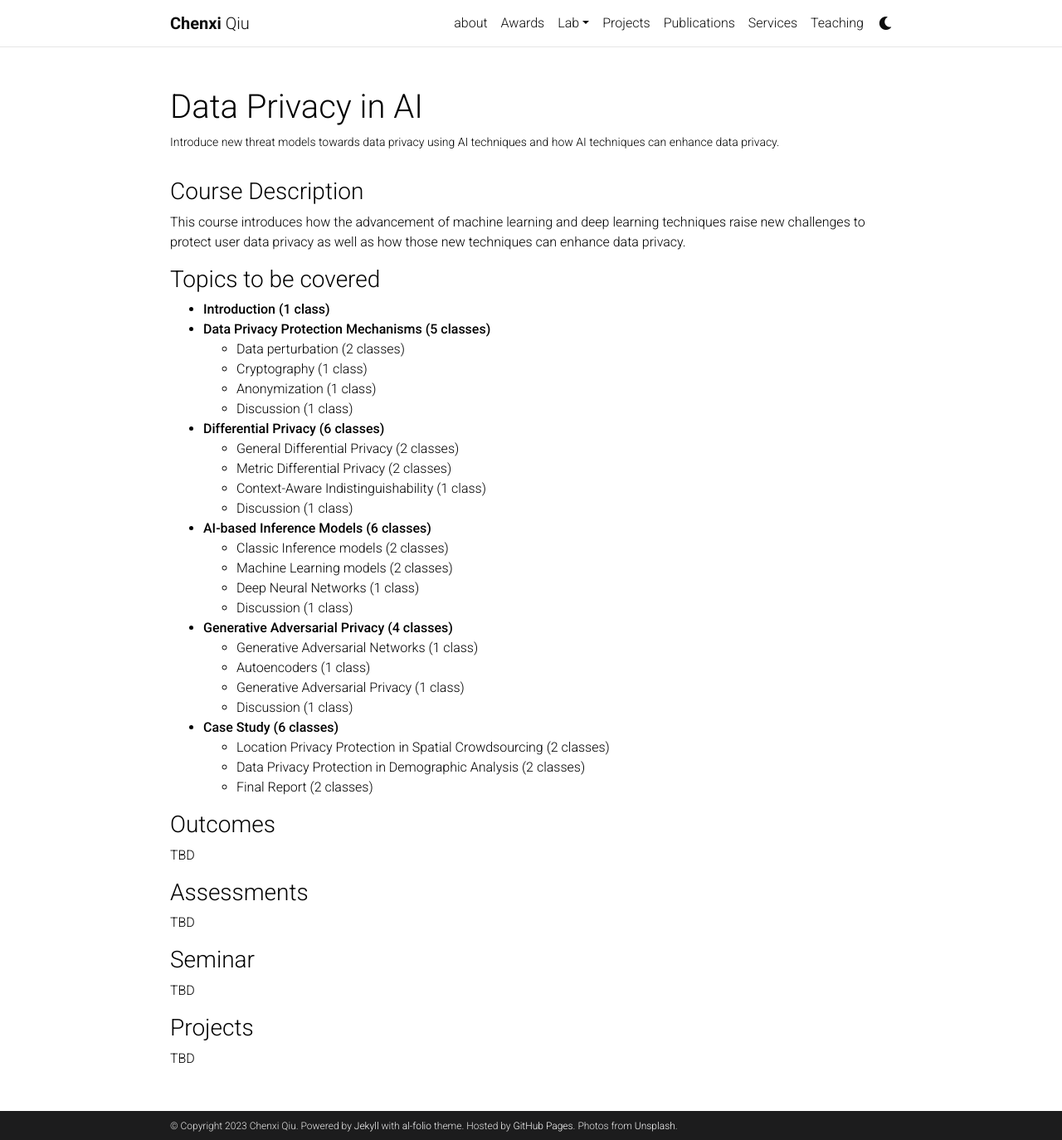
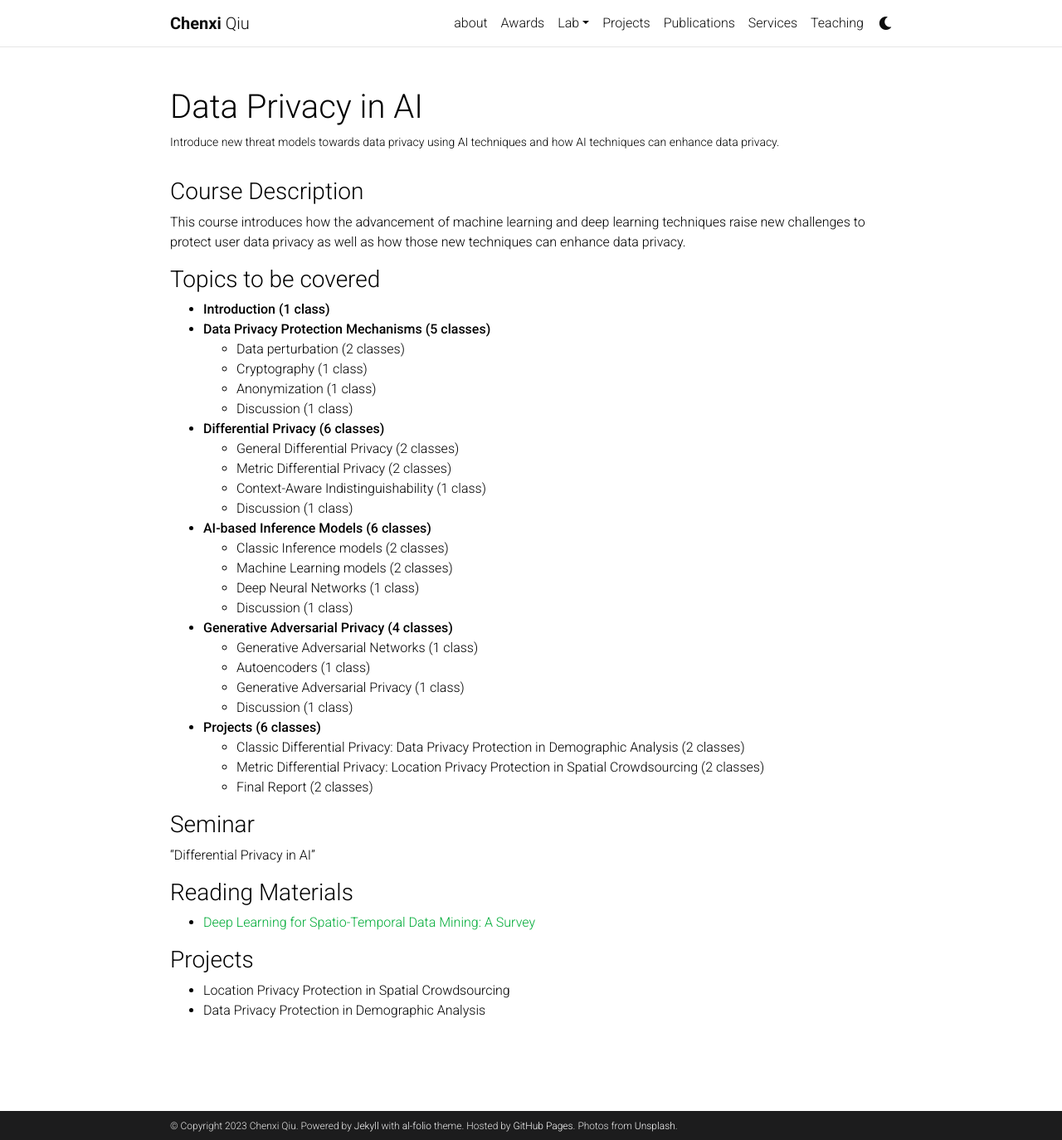
Before and after one commit to chenxiunt/chenxiunt.github.io, a Jekyll site: the page built from _teaching/DataPrivacyAI.markdown, in a window 1280 px wide and 1374 px high. Shown: the whole window at 83% size. Built offline with Jekyll 4.4.1, drawn with Linux system fonts in a browser that asks for light colours; comment, search, counter and statistics services are not loaded; a style sheet for code colours, icons or effects is not loaded.

Commit message:
Update DataPrivacyAI.markdown

```diff
--- a/_teaching/DataPrivacyAI.markdown
+++ b/_teaching/DataPrivacyAI.markdown
@@ -32,21 +32,20 @@ This course introduces how the advancement of machine learning and deep learning
   * Autoencoders (1 class)
   * Generative Adversarial Privacy (1 class)
   * Discussion (1 class)
-* **Case Study (6 classes)**
-  * Location Privacy Protection in Spatial Crowdsourcing (2 classes)
-  * Data Privacy Protection in Demographic Analysis (2 classes)
+* **Projects (6 classes)**
+  * Classic Differential Privacy: Data Privacy Protection in Demographic Analysis (2 classes)
+  * Metric Differential Privacy: Location Privacy Protection in Spatial Crowdsourcing (2 classes)
   * Final Report (2 classes)
-
-### Outcomes ###
-TBD
-
-### Assessments ###
-TBD
 
 
 ### Seminar ###
-TBD
+"Differential Privacy in AI"
+
+### Reading Materials ###
+* <a href="https://ieeexplore.ieee.org/abstract/document/9204396">Deep Learning for Spatio-Temporal Data Mining: A Survey</a>
+
 
 
 ### Projects ###
-TBD
+* Location Privacy Protection in Spatial Crowdsourcing
+* Data Privacy Protection in Demographic Analysis
```
